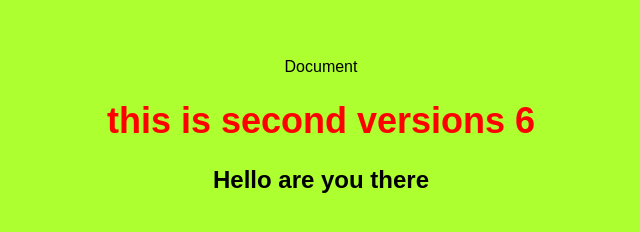
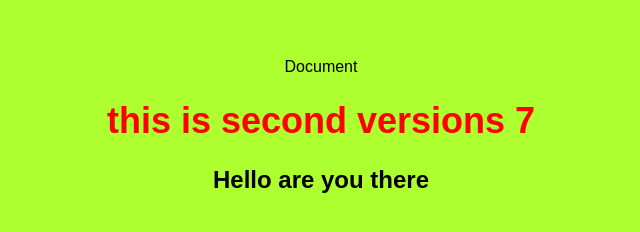
Before and after one commit to Yogesh99877/myrepo, a plain HTML site: page index.html in a window 1280 px wide. Shown: the full height of the page, 319-959 px from the left. Drawn offline with Linux system fonts and the light colour scheme.

Commit message:
this is version 7

```diff
--- a/index.html
+++ b/index.html
@@ -7,7 +7,7 @@
     <title>Document</title>
 </head>
 <body>
-    <h1>this is second versions 6 </h1>
+    <h1>this is second versions 7 </h1>
     <h2>Hello are you there</h2>
 
 </body>
```
